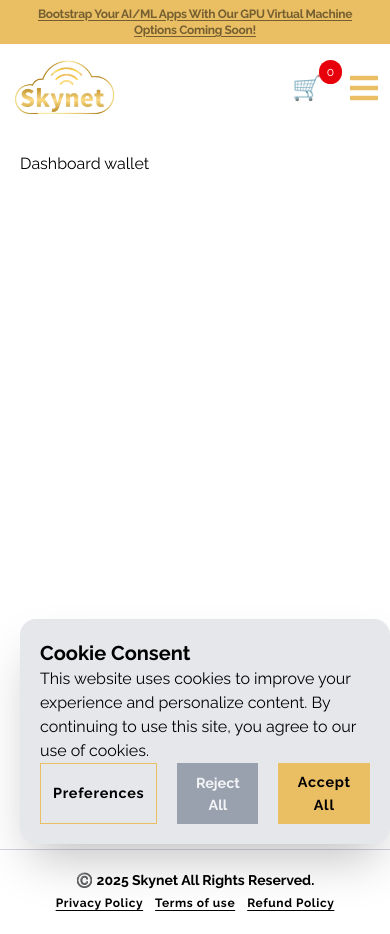
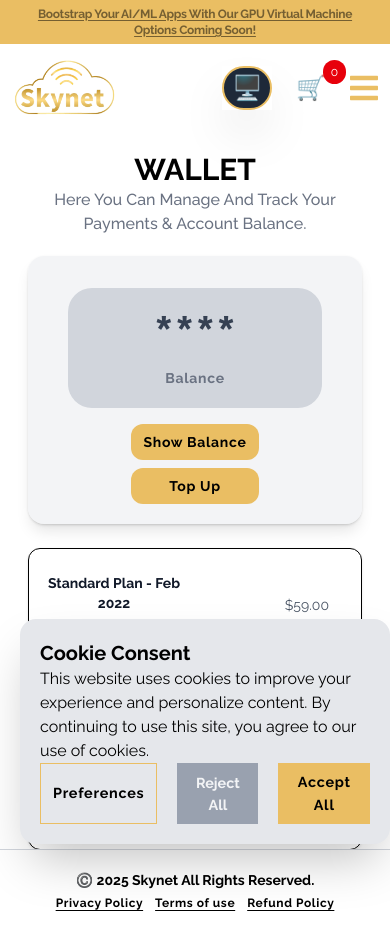
Before and after one commit to sapwavino/skynet_redesign_fe, a Vue app: page /dashboard/wallet in a window 390 px wide. Built offline with nearby package versions, Linux system fonts and the light colour scheme; sample sign-in values are in the browser's storage; what vue3-apexcharts, vue3-marquee would draw is missing.

Commit message:
MOBILE NAVIGATION v4.2 + RESPONSIVE DASHBOARD WALLET

```diff
--- a/src/components/DashboardOverview.vue
+++ b/src/components/DashboardOverview.vue
@@ -19,6 +19,16 @@ export default {
     },
     expiredDomains: function () {
       return this.$store.state.user.services.domains.filter((one) => one.active === false)
+    }
+  },
+  data(){
+    return{
+      showBalance: false
+    }
+  },
+  methods: {
+    toggleBalance(){
+      this.showBalance =!this.showBalance
     }
   }
 }
@@ -282,13 +292,15 @@ export default {
         <h1 class="muteBoldSubheader uppercase text-center">Wallet</h1>
         <div class="flex flex-col items-center gap-4 mt-3">
           <div class="flex flex-col items-center bg-gray-300 p-5 rounded-3xl w-full md:w-1/2">
-            <h2 class="text-gray-700 font-bold text-6xl">0.00</h2>
-            <p class="text-xs text-gray-500 font-bold tracking-wider capitalize">Balance</p>
+            <h2 class="text-gray-700 font-bold text-6xl">{{ showBalance ? '0.00' : '**.**' }}</h2>
+            <p class="text-sm text-gray-500 font-bold tracking-wider capitalize">Balance</p>
           </div>
           <div class="w-full flex flex-col gap-2">
-            <button class="dash-card-btn-base w-full">Hide Balance</button>
+            <button class="dash-card-btn-base w-full" @click.prevent="toggleBalance">{{ showBalance ? 'Hide Balance' : 'Show Balance' }}</button>
             <button class="dash-card-btn-base w-full">Top Up</button>
-            <button class="dash-card-btn-base w-full">Open Wallet</button>
+            <router-link to="/dashboard/wallet">
+              <button class="dash-card-btn-base w-full">Open Wallet</button>
+            </router-link>
           </div>
         </div>
       </section>
--- a/src/components/DashboardWallet.vue
+++ b/src/components/DashboardWallet.vue
@@ -1,13 +1,121 @@
 <script>
 export default {
-  name: "DashboardWallet"
+  name: "DashboardWallet",
+  data() {
+    return {
+      sortOptions: ['recent', 'complete', 'cancelled', 'pending'],
+      showBalance: false
+    }
+  },
+  methods: {
+    toggleBalance() {
+      this.showBalance = !this.showBalance
+    }
+  }
 }
 </script>
 
 <template>
-  <div class="min-h-screen">
-    <!-- Your dashboard overview content goes here -->
-    <h1>Dashboard wallet</h1>
+  <div class="text-center md:text-left">
+    <h1 class="header uppercase text-2xl font-bold sm:text-3xl">Wallet</h1>
+    <h1 class="muteSubheader capitalize mb-5 text-base sm:text-lg">
+      Here you can manage and track your payments & account balance.
+    </h1>
+    <div class="max-w-screen-lg px-2 md:flex gap-x-5 block">
+
+      <!--ADD FUNDS-->
+      <div class="mx-auto md:w-1/2 rounded-2xl shadow">
+        <section class="dashGroupCard w-full">
+          <div class="flex flex-col items-center gap-4 mt-3">
+            <div class="flex flex-col items-center bg-gray-300 p-5 rounded-3xl w-full md:w-1/2">
+              <h2 class="text-gray-700 font-bold text-6xl">{{ showBalance ? '0.00' : '****' }}</h2>
+              <p class="text-sm text-gray-500 font-bold tracking-wider capitalize">Balance</p>
+            </div>
+            <div class="flex flex-col gap-2 mx-auto md:w-1/2">
+              <button class="dash-card-btn-base w-full" @click.prevent="toggleBalance">
+                {{ showBalance ? 'Hide Balance' : 'Show Balance' }}
+              </button>
+              <button class="dash-card-btn-base w-full">Top Up</button>
+            </div>
+          </div>
+        </section>
+      </div>
+
+      <!--TABLE-->
+      <div class="mt-6 overflow-hidden rounded-xl border shadow">
+        <table class="min-w-full border-separate border-spacing-y-2 border-spacing-x-2">
+          <thead class="hidden border-b lg:table-header-group">
+          <tr class="">
+            <td class="whitespace-normal py-4 text-sm font-black text-gray-500 sm:px-6">Invoice</td>
+
+            <td class="whitespace-normal py-4 text-sm font-black text-gray-500 sm:px-6">Date</td>
+
+            <td class="whitespace-normal py-4 text-sm font-black text-gray-500 sm:px-6">Amount</td>
+
+          </tr>
+          </thead>
+
+          <tbody class="lg:border-gray-300">
+          <tr class="">
+            <td class="whitespace-no-wrap py-4 text-sm font-bold text-gray-900 sm:px-6">
+              Standard Plan - Feb 2022
+              <div class="mt-1 lg:hidden">
+                <p class="font-normal text-gray-500">07 February, 2022</p>
+              </div>
+            </td>
+
+            <td class="whitespace-no-wrap hidden py-4 text-sm font-normal text-gray-500 sm:px-6 lg:table-cell">07
+              February, 2022
+            </td>
+
+            <td class="whitespace-no-wrap py-4 px-6 text-right text-sm text-gray-600 lg:text-left">
+              $59.00
+            </td>
+
+          </tr>
+
+          <tr class="">
+            <td width="50%" class="whitespace-no-wrap py-4 text-sm font-bold text-gray-900 sm:px-6">
+              Standard Plan - Jan 2022
+              <div class="mt-1 lg:hidden">
+                <p class="font-normal text-gray-500">09 January, 2022</p>
+              </div>
+            </td>
+
+            <td class="whitespace-no-wrap hidden py-4 text-sm font-normal text-gray-500 sm:px-6 lg:table-cell">09
+              January, 2022
+            </td>
+
+            <td class="whitespace-no-wrap py-4 px-6 text-right text-sm text-gray-600 lg:text-left">
+              $59.00
+
+            </td>
+
+          </tr>
+
+          <tr class="">
+            <td width="50%" class="whitespace-no-wrap py-4 text-sm font-bold text-gray-900 sm:px-6">
+              Basic Plan - Nov 2021
+              <div class="mt-1 lg:hidden">
+                <p class="font-normal text-gray-500">14 November, 2021</p>
+              </div>
+            </td>
+
+            <td class="whitespace-no-wrap hidden py-4 text-sm font-normal text-gray-500 sm:px-6 lg:table-cell">14
+              November, 2021
+            </td>
+
+            <td class="whitespace-no-wrap py-4 px-6 text-right text-sm text-gray-600 lg:text-left">
+              $29.00
+            </td>
+
+          </tr>
+
+          </tbody>
+        </table>
+      </div>
+    </div>
+
   </div>
 </template>
 
--- a/src/components/NavBar.vue
+++ b/src/components/NavBar.vue
@@ -82,7 +82,8 @@ export default {
       <img src="../assets/img/Skynet%20Web%20Services%20Logo.png" alt="Logo" class="h-16 mx-auto"/>
     </router-link>
 
-    <div class="flex gap-x-4 items-center">
+    <div class="flex gap-x-3 items-center">
+      <ThemeDropdown/>
       <router-link to="/cart"
                    class="text-2xl p-3 relative hover:scale-125 transform transition-all duration-300 ease-in-out">
         🛒
```
